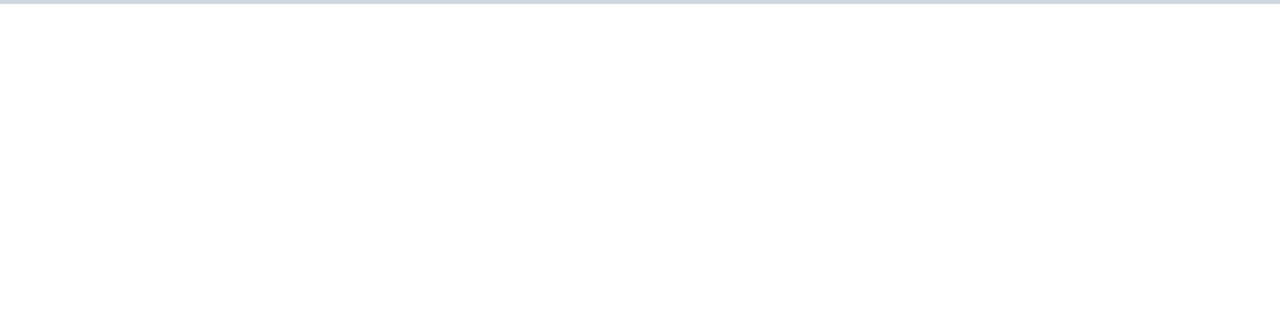
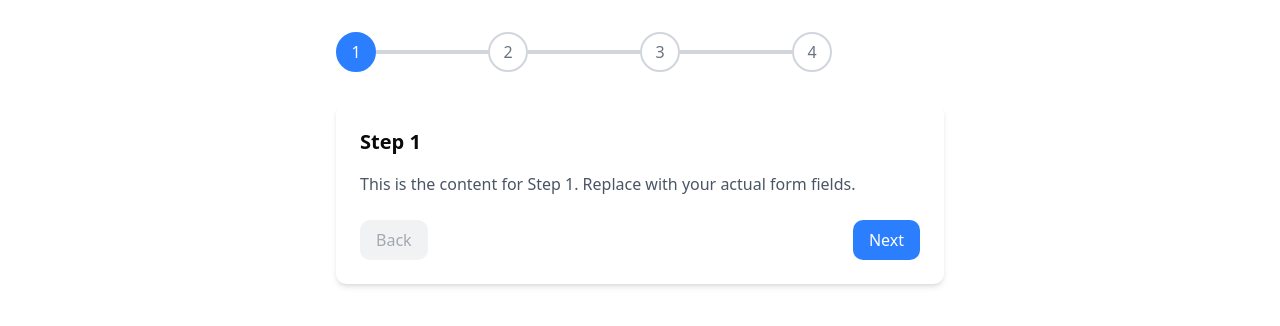
Before and after one commit to pichaipusit/nextjs-convex-realworld-practice, a Next.js app: page /react-focus in a window 1280 px wide. Shown: the top 326 px of the page. Built offline with nearby package versions, Linux system fonts and the light colour scheme.

Commit message:
feat: create multi step form component

```diff
--- /dev/null
+++ b/src/app/react-focus/_components/MultiStepForm.tsx
@@ -0,0 +1,69 @@
+"use client";
+import { useState } from "react";
+
+const steps = ["Step 1", "Step 2", "Step 3", "Step 4"];
+
+export default function MultiStepForm() {
+  const [currentStep, setCurrentStep] = useState(0);
+
+  const handleNext = () => {
+    if (currentStep < steps.length - 1) setCurrentStep(currentStep + 1);
+  };
+
+  const handleBack = () => {
+    if (currentStep > 0) setCurrentStep(currentStep - 1);
+  };
+
+  return (
+    <div className="max-w-2xl mx-auto p-8">
+      {/* Progress Indicator */}
+      <div className="flex items-center mb-8">
+        {steps.map((step, index) => (
+          <div key={index} className="flex-1 flex items-center">
+            <div
+              className={`w-10 h-10 flex items-center justify-center rounded-full border-2 ${
+                index <= currentStep
+                  ? "border-blue-500 bg-blue-500 text-white"
+                  : "border-gray-300 bg-white text-gray-500"
+              }`}
+            >
+              {index + 1}
+            </div>
+            {index < steps.length - 1 && (
+              <div
+                className={`flex-1 h-1 ${
+                  index < currentStep ? "bg-blue-500" : "bg-gray-300"
+                }`}
+              />
+            )}
+          </div>
+        ))}
+      </div>
+
+      {/* Form Content */}
+      <div className="bg-white p-6 rounded-lg shadow-md">
+        <h2 className="text-xl font-semibold mb-4">{steps[currentStep]}</h2>
+        <p className="text-gray-600 mb-6">
+          This is the content for {steps[currentStep]}. Replace with your actual
+          form fields.
+        </p>
+        <div className="flex justify-between">
+          <button
+            onClick={handleBack}
+            disabled={currentStep === 0}
+            className="bg-gray-200 text-gray-600 px-4 py-2 rounded-lg disabled:opacity-50"
+          >
+            Back
+          </button>
+          <button
+            onClick={handleNext}
+            disabled={currentStep === steps.length - 1}
+            className="bg-blue-500 text-white px-4 py-2 rounded-lg"
+          >
+            {currentStep === steps.length - 1 ? "Submit" : "Next"}
+          </button>
+        </div>
+      </div>
+    </div>
+  );
+}
--- a/src/app/react-focus/page.tsx
+++ b/src/app/react-focus/page.tsx
@@ -3,15 +3,18 @@ import ChatScreen from "./practice/_chat/ChatScreen";
 import RightDrawer from "./_components/Drawer";
 import Accordion from "./_components/Accordion";
 import ScrollProgress from "./_components/ScrollProgress";
+import MultiStepForm from "./_components/MultiStepForm";
 
 export default function ReactFocusPage() {
   return (
     <div>
       {/* <RightDrawer /> */}
       {/* <Accordion /> */}
-      <div className="h-[1500px]">
+      {/* <div className="h-[1500px]">
         <ScrollProgress />
-      </div>
+      </div> */}
+
+      <MultiStepForm />
     </div>
   );
 }
```
